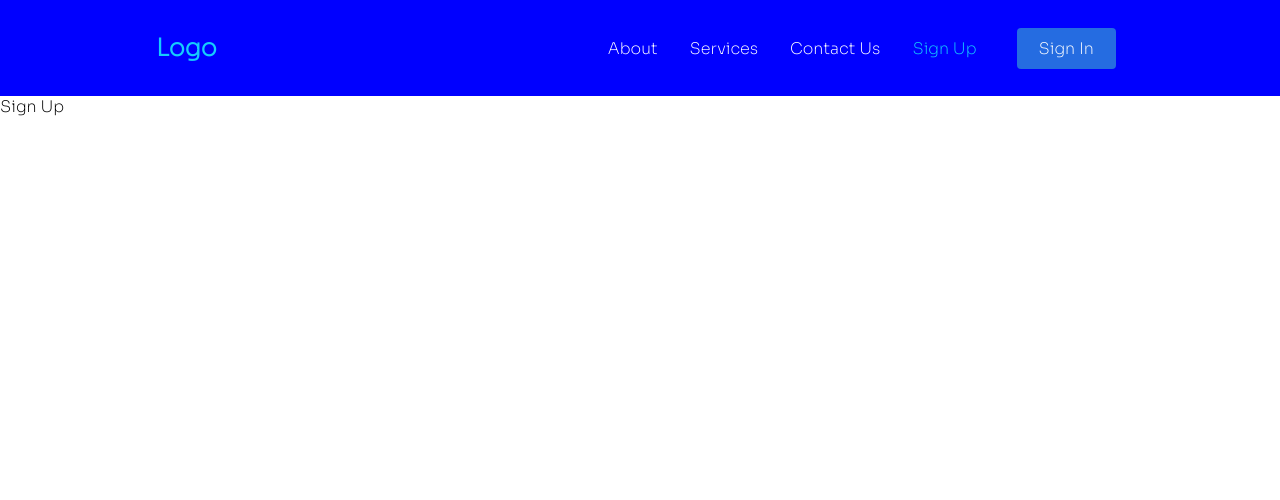
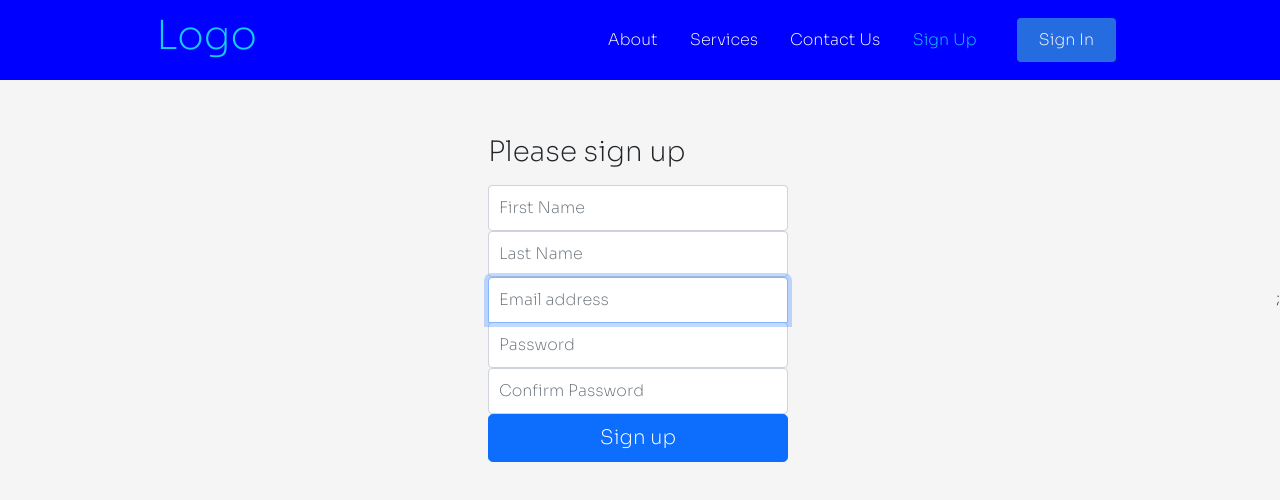
Before and after one commit to duenf33/hw-0318-navbar-frontend, a React (Create React App) app: page /sign-up in a window 1280 px wide. Shown: the top 500 px of the page. Built offline with nearby package versions, Linux system fonts and the light colour scheme.

Commit message:
setting up signUp

```diff
--- a/public/index.html
+++ b/public/index.html
@@ -14,6 +14,7 @@
       manifest.json provides metadata used when your web app is installed on a
       user's mobile device or desktop. See https://developers.google.com/web/fundamentals/web-app-manifest/
     -->
+
 		<link rel="preconnect" href="https://fonts.gstatic.com" />
 		<link
 			rel="stylesheet"
@@ -25,6 +26,12 @@
 			href="https://fonts.googleapis.com/css2?family=Sora:wght@200&display=swap"
 			rel="stylesheet"
 		/>
+		<link
+		href="https://cdn.jsdelivr.net/npm/bootstrap@5.0.0-beta2/dist/css/bootstrap.min.css"
+		rel="stylesheet"
+		integrity="sha384-BmbxuPwQa2lc/FVzBcNJ7UAyJxM6wuqIj61tLrc4wSX0szH/Ev+nYRRuWlolflfl"
+		crossorigin="anonymous"
+	/>
 		<link rel="manifest" href="%PUBLIC_URL%/manifest.json" />
 		<!--
       Notice the use of %PUBLIC_URL% in the tags above.
--- /dev/null
+++ b/src/component/pages/SignUp.css
@@ -0,0 +1,42 @@
+html,
+body {
+	height: 100%;
+}
+
+.form-body {
+	display: flex;
+	align-items: center;
+	padding-top: 40px;
+	padding-bottom: 40px;
+	background-color: #f5f5f5;
+}
+
+.form-signin {
+	width: 100%;
+	max-width: 330px;
+	padding: 15px;
+	margin: auto;
+}
+.form-signin .checkbox {
+	font-weight: 400;
+}
+.form-signin .form-control {
+	position: relative;
+	box-sizing: border-box;
+	height: auto;
+	padding: 10px;
+	font-size: 16px;
+}
+.form-signin .form-control:focus {
+	z-index: 2;
+}
+.form-signin input[type="email"] {
+	margin-bottom: -1px;
+	border-bottom-right-radius: 0;
+	border-bottom-left-radius: 0;
+}
+.form-signin input[type="password"] {
+	margin-bottom: 10px;
+	border-top-left-radius: 0;
+	border-top-right-radius: 0;
+}
--- a/src/component/pages/SignUp.js
+++ b/src/component/pages/SignUp.js
@@ -1,13 +1,225 @@
-import React, { Component } from 'react'
+import React, { Component } from "react";
+import { debounce } from "lodash";
+import axios from "axios";
+import { toast } from "react-toastify";
 
+import "./SignUp.css";
 export class SignUp extends Component {
-  render() {
-    return (
-      <div>
-        Sign Up
-      </div>
-    )
-  }
+	constructor(props) {
+		super(props);
+
+		this.state = {
+			firstName: "",
+			lastName: "",
+			email: "",
+			password: "",
+			confirmPassword: "",
+			isError: false,
+			errorObj: {},
+		};
+
+		this.onChangeDebounce = debounce(this.onChangeDebounce, 1000);
+	}
+
+	handleSignup = (event) => {
+		this.setState({
+			[event.target.name]: event.target.value,
+		});
+	};
+
+	onChangeDebounce = () => {
+		let errorObj = {};
+		if (this.state.password !== this.state.confirmPassword) {
+			errorObj.checkConfirmPassword = "Sorry, Your password does not match!";
+		}
+		// if (!isStrongPassword(this.state.password)) {
+		// 	errorObj.checkPasswordStrength =
+		// 		"Password must be 8 characters long + 1 uppercase + 1 lowercase + special characters !@#$%^&*()";
+		// }
+		console.log(errorObj);
+
+		if (Object.keys(errorObj).length > 0) {
+			this.setState({
+				isError: true,
+				errorObj: errorObj,
+			});
+		} else {
+			this.setState({
+				isError: false,
+				errorObj: {},
+			});
+		}
+	};
+
+	handleOnPasswordChange = (event) => {
+		this.setState(
+			{
+				[event.target.name]: event.target.value,
+			},
+			() => {
+				this.onChangeDebounce();
+			}
+		);
+	};
+	handleOnSubmit = async (event) => {
+		event.preventDefault();
+		let { firstName, lastName, email, password, isError } = this.state;
+
+		if (isError) {
+			toast.error("please fix your password", {
+				position: "top-center",
+				autoClose: 5000,
+				hideProgressBar: false,
+				closeOnClick: true,
+				pauseOnHover: true,
+				draggable: true,
+				progress: undefined,
+			});
+			return;
+		}
+
+		try {
+			let result = await axios.post("http://localhost:3001/users/sign-up", {
+				firstName,
+				lastName,
+				email,
+				password,
+			});
+
+			this.setState({
+				firstName: "",
+				lastName: "",
+				email: "",
+				password: "",
+				confirmPassword: "",
+			});
+
+			toast.success("It works!!!!!");
+		} catch (e) {
+			console.log(e.response);
+			toast.error(e.response.data, {
+				position: "top-center",
+				autoClose: 5000,
+				hideProgressBar: false,
+				closeOnClick: true,
+				pauseOnHover: true,
+				draggable: true,
+				progress: undefined,
+			});
+		}
+	};
+
+	showErrorMessageObj = () => {
+		let errorMessageArray = Object.values(this.state.errorObj);
+
+		return errorMessageArray.map((errorMessage, index) => {
+			return (
+				<div key={index} className="alert alert-danger">
+					{errorMessage}
+				</div>
+			);
+		});
+	};
+	render() {
+		const {
+			firstName,
+			lastName,
+			email,
+			password,
+			confirmPassword,
+			isError,
+		} = this.state;
+		return (
+			<div className="form-body">
+				<main className="form-signin">
+					{isError && this.showErrorMessageObj()}
+
+					<form onSubmit={this.handleOnSubmit}>
+						<h1 className="h3 mb-3 fw-normal">Please sign up</h1>
+						<label htmlFor="inputFirstName" className="visually-hidden">
+							First Name
+						</label>
+						<input
+							type="text"
+							id="inputFirstName"
+							className="form-control"
+							placeholder="First Name"
+							required
+							autoFocus
+							name="firstName"
+							value={firstName}
+							onChange={this.handleSignup}
+							pattern="[A-Za-z]*"
+						/>
+						<label htmlFor="inputLastName" className="visually-hidden">
+							Last Name
+						</label>
+						<input
+							type="text"
+							id="inputLastName"
+							className="form-control"
+							placeholder="Last Name"
+							required
+							autoFocus
+							name="lastName"
+							value={lastName}
+							onChange={this.handleSignup}
+							pattern="[A-Za-z]*"
+						/>
+						<label htmlFor="inputEmail" className="visually-hidden">
+							Email address
+						</label>
+						<input
+							type="email"
+							id="inputEmail"
+							className="form-control"
+							placeholder="Email address"
+							required
+							autoFocus
+							name="email"
+							value={email}
+							onChange={this.handleSignup}
+						/>
+						<label htmlFor="inputPassword" className="visually-hidden">
+							Password
+						</label>
+						<input
+							//type="password"
+							type="text"
+							id="inputPassword"
+							className="form-control"
+							placeholder="Password"
+							required
+							name="password"
+							value={password}
+							onChange={this.handleOnPasswordChange}
+						/>
+						<label htmlFor="inputConfirmPassword" className="visually-hidden">
+							Confirm Password
+						</label>
+						<input
+							//type="password"
+							type="text"
+							id="inputConfirmPassword"
+							className="form-control"
+							placeholder="Confirm Password"
+							required
+							name="confirmPassword"
+							value={confirmPassword}
+							onChange={this.handleOnPasswordChange}
+						/>
+						<button
+							className="w-100 btn btn-lg btn-primary"
+							type="submit"
+							disabled={isError ? true : false}>
+							Sign up
+						</button>
+					</form>
+				</main>
+				;
+			</div>
+		);
+	}
 }
 
-export default SignUp
+export default SignUp;
```
